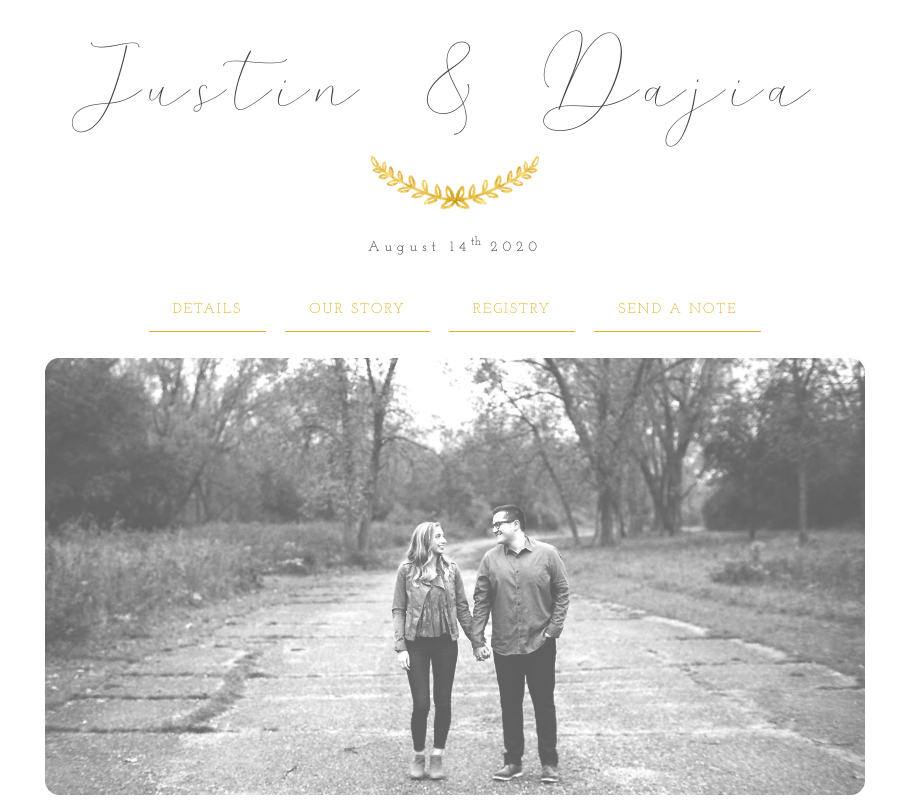
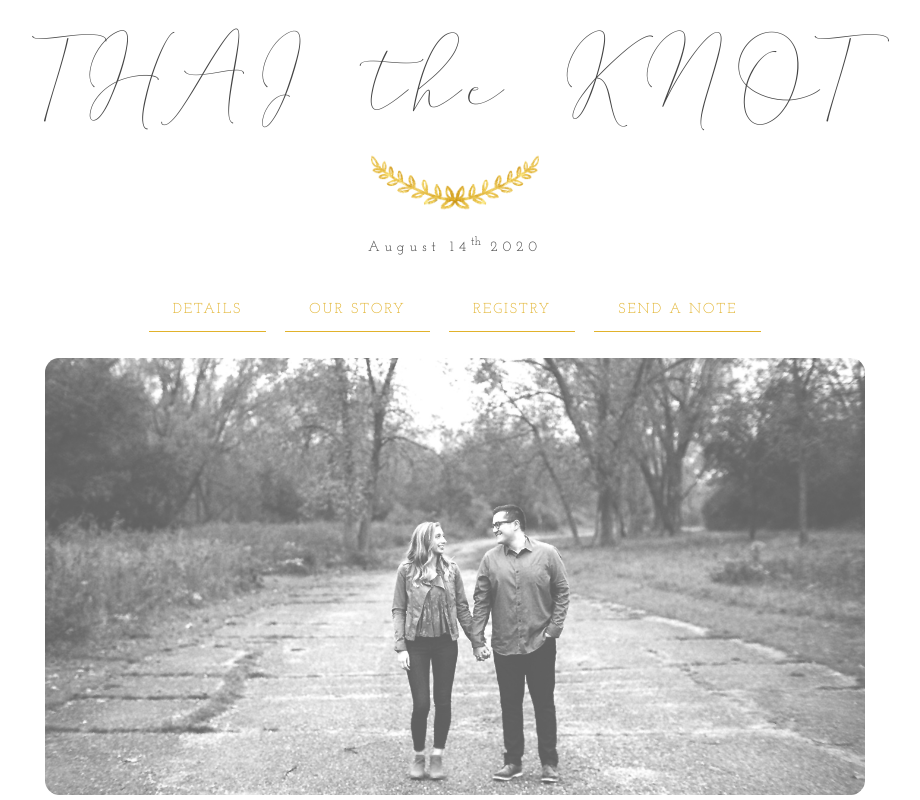
Before and after one commit to justinleethai/ThaiTheKnot, a website: page index.html in a window 1280 px wide. Shown: the top 800 px of the page, without its empty margins (185-1105 px from the left). Drawn offline with nearby package versions, Linux system fonts and the light colour scheme.

Commit message:
Update index.html

```diff
--- a/index.html
+++ b/index.html
@@ -27,7 +27,7 @@
 		<div class="row u-half-row">
 
 			<div class="u-half-row-verticle-center-text-center ">
-				<span class="heading-primary--main">Justin & Dajia</span>
+				<span class="heading-primary--main">THAI the KNOT</span>
 				<div class="background--floral"></div>
 
 				<span class="heading-primary--sub">August 14<span style="letter-spacing: 0"><sup
```
